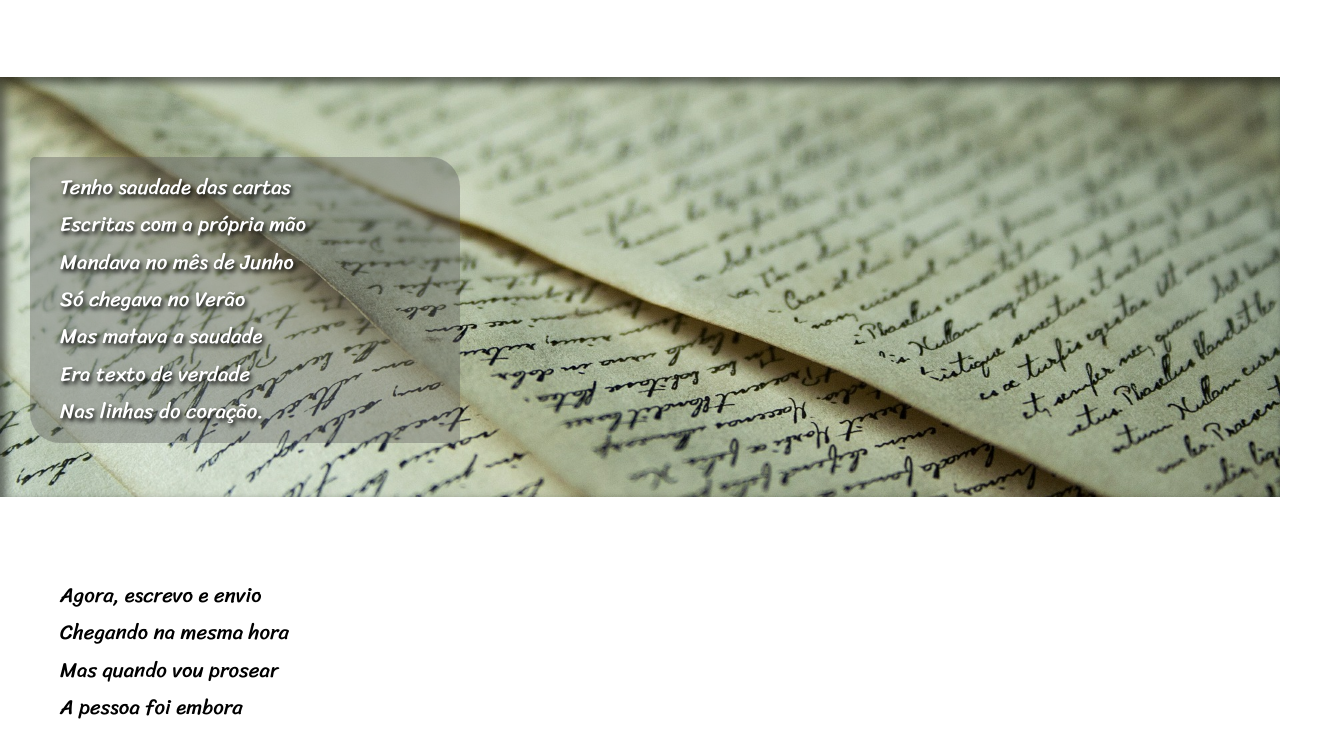
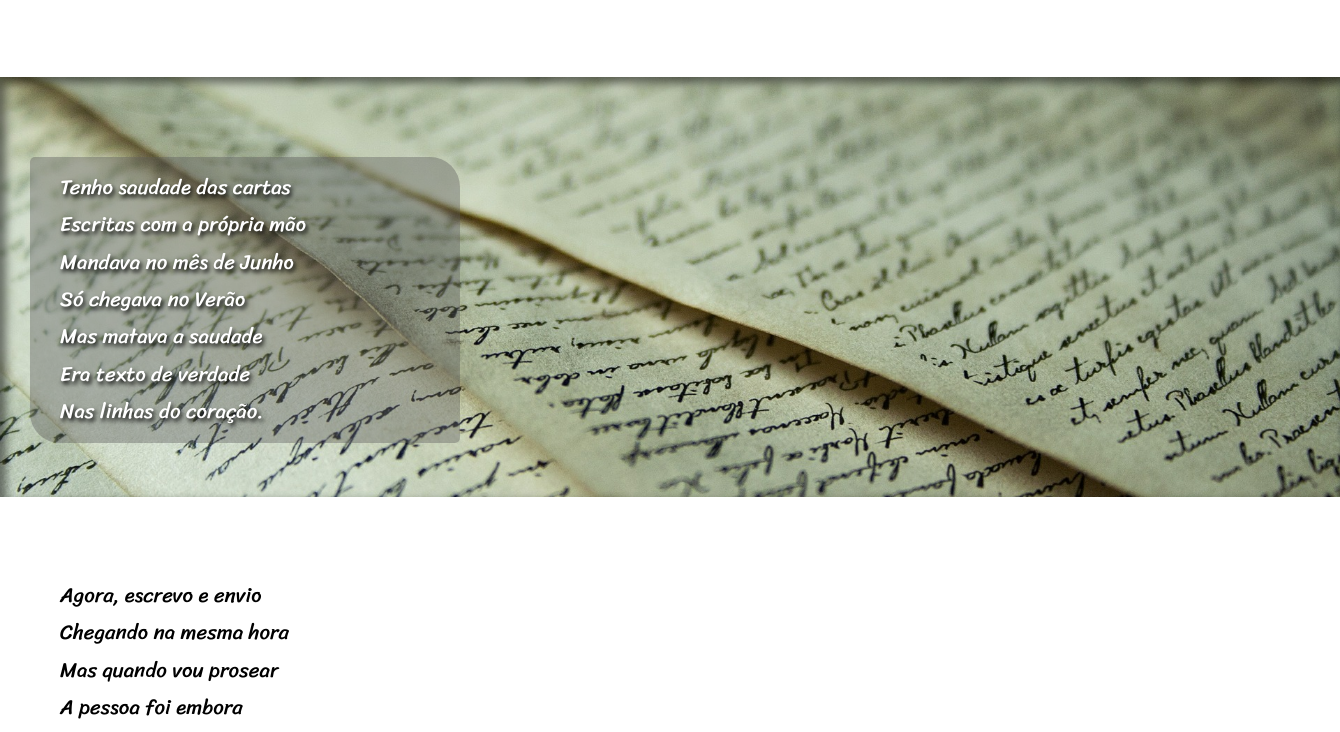
Before and after one commit to LucasStorm/Projeto-Cordel, a plain HTML site: page index.html in a window 1280 px wide. Shown: the part 1635-2367 px from the top of the page, 1340 px wide, since content can reach past the window. Drawn offline with Linux system fonts and the light colour scheme.

Commit message:
Update Projeto Cordel
Versão final 2.0

```diff
--- a/estilo/style.css
+++ b/estilo/style.css
@@ -17,6 +17,7 @@
 html, body{
     font-family: var(--fontpadrao);
     min-height: 100vh;
+    height: 100vh;
     background-color: white
 }
 
@@ -61,8 +62,9 @@ a:hover{
 section{
     font-family: var(--fonttexto);
     font-size: 1.3em;
-    padding: 10vh 0px 10vh 30px;
+    padding: 10vh 30px 10vh 30px;
     line-height: 1.8em;
+    width: 100%;
 }
 
 section.normal{
@@ -83,7 +85,6 @@ section.normal>p{
 }
 
 section.imagem>p{
-    display: inline-block;
     background-color: rgba(90, 90, 90, 0.4);
     text-shadow: 2px 3px 4px black;
     border-radius: 5px 30px 5px 30px;
```
